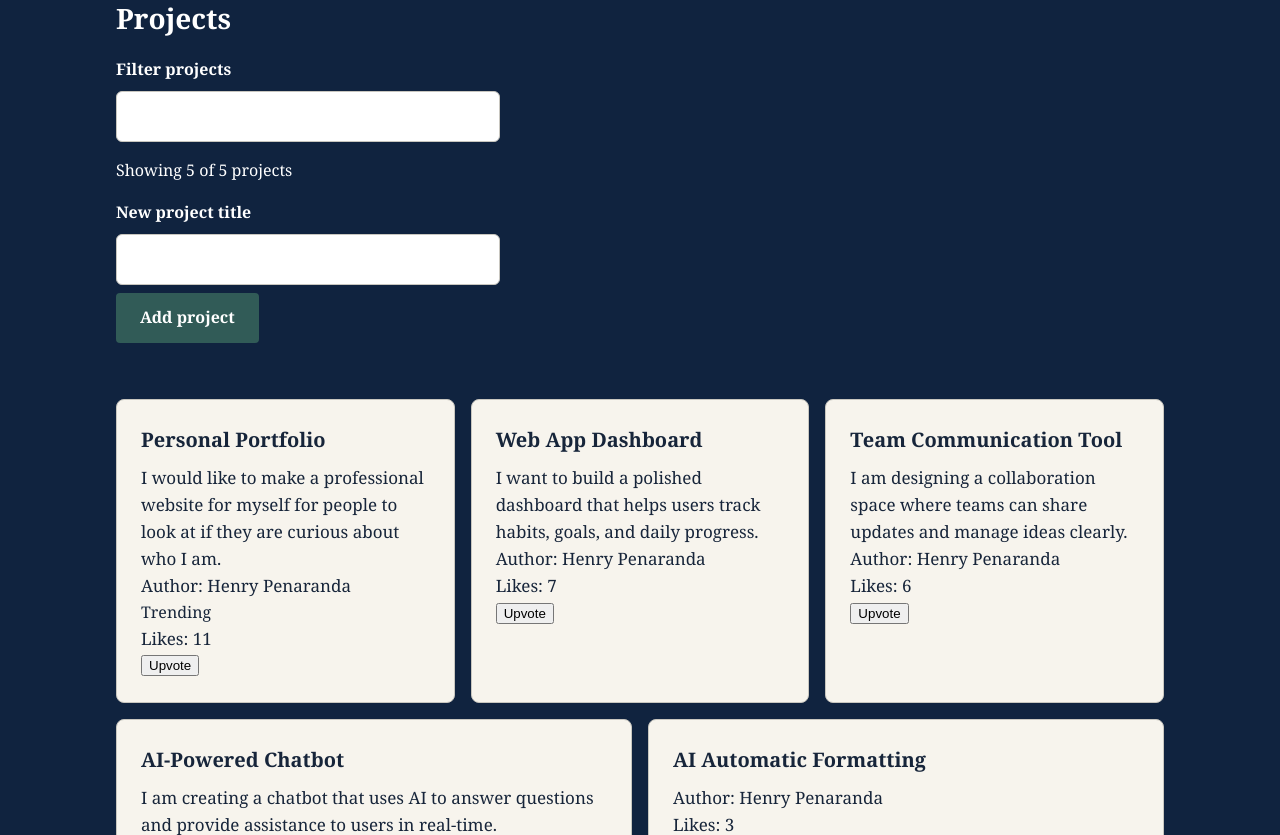
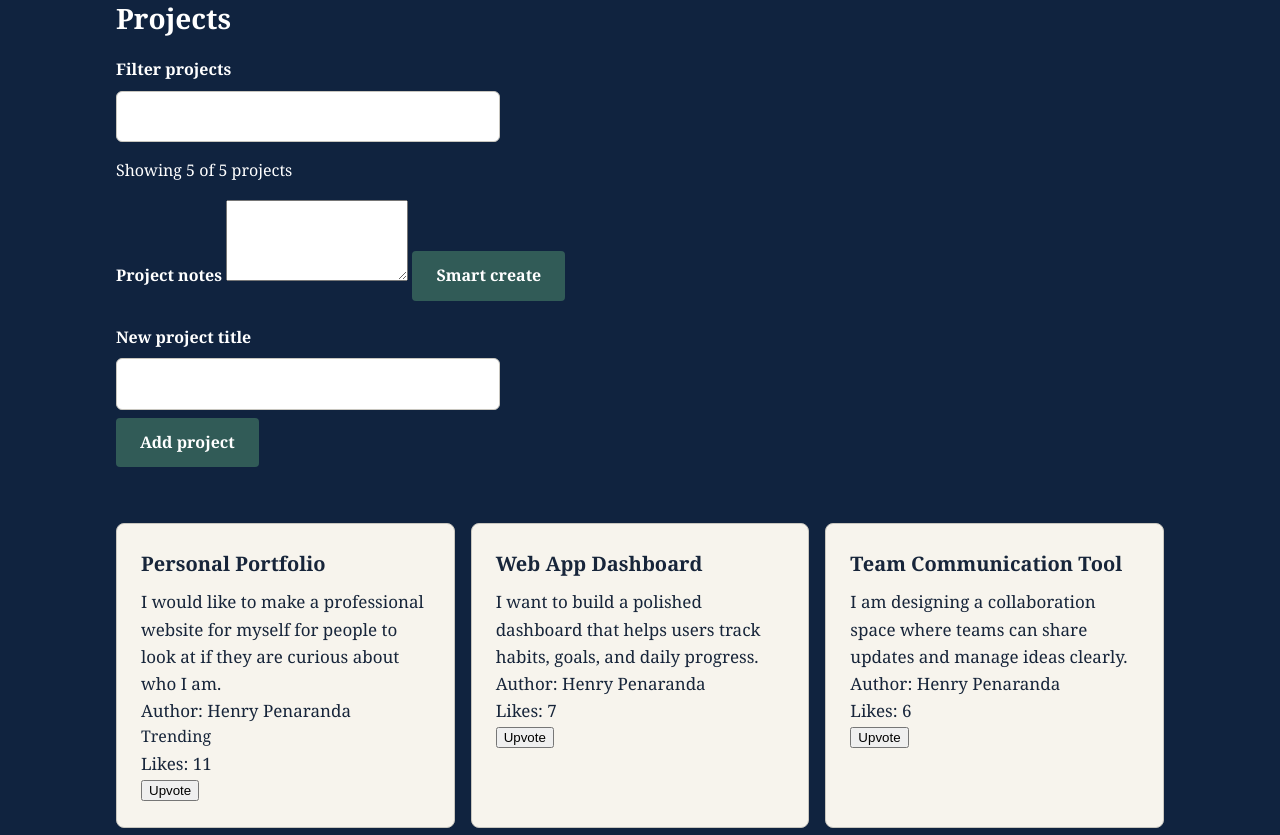
Before and after one commit to hpenaran/ssw215-hpenaran, a Flask app: page / in a window 1280 px wide. Shown: the part 453-1288 px from the top of the page. Run offline with Flask 3, Linux system fonts and the light colour scheme; data comes from the database, SQL or seed files in the repository.

Commit message:
feat: extract a project from raw notes

```diff
--- a/labs/lab9/app.py
+++ b/labs/lab9/app.py
@@ -4,6 +4,12 @@ from pathlib import Path
 from flask import Flask, jsonify, render_template, request
 from flask_sqlalchemy import SQLAlchemy
 from sqlalchemy.exc import SQLAlchemyError
+
+from ai_service import (
+    ProjectExtractionRefused,
+    ProjectExtractionUnavailable,
+    extract_project_details,
+)
 
 app = Flask(__name__)
 app.config["SQLALCHEMY_DATABASE_URI"] = "sqlite:///portfolio.db"
@@ -22,6 +28,8 @@ class Project(db.Model):
     id = db.Column(db.Integer, primary_key=True)
     title = db.Column(db.String(120), nullable=False, unique=True)
     description = db.Column(db.Text, nullable=False, default="")
+    summary = db.Column(db.Text, nullable=False, default="")
+    technologies = db.Column(db.Text, nullable=False, default="")
     likes = db.Column(db.Integer, nullable=False, default=0)
     author_id = db.Column(db.Integer, db.ForeignKey("author.id"), nullable=False)
 
@@ -30,6 +38,8 @@ class Project(db.Model):
             "id": self.id,
             "title": self.title,
             "description": self.description,
+            "summary": self.summary,
+            "technologies": self.technologies,
             "likes": self.likes,
             "author_id": self.author_id,
             "author_name": self.author.name,
@@ -97,6 +107,43 @@ def create_project():
     return jsonify(project.to_dict()), 201
 
 
+@app.post("/api/projects/smart")
+def create_smart_project():
+    data = request.get_json(silent=True)
+    notes = data.get("notes") if isinstance(data, dict) else None
+    if not isinstance(notes, str) or len(notes.strip()) < 20:
+        return jsonify({"error": "At least 20 characters of notes are required"}), 400
+
+    try:
+        details = extract_project_details(notes.strip())
+    except ProjectExtractionRefused:
+        return jsonify({"error": "The project notes were refused"}), 422
+    except ProjectExtractionUnavailable:
+        return jsonify({"error": "The AI provider is unavailable"}), 503
+
+    author = Author.query.filter_by(name="Henry Penaranda").first()
+    if author is None:
+        return jsonify({"error": "Project author is not available"}), 500
+
+    summary = details.summary.strip()
+    project = Project(
+        title=details.title.strip(),
+        description=summary,
+        summary=summary,
+        technologies=", ".join(technology.strip() for technology in details.technologies),
+        likes=0,
+        author=author,
+    )
+    db.session.add(project)
+    try:
+        db.session.commit()
+    except SQLAlchemyError:
+        db.session.rollback()
+        return jsonify({"error": "Could not create project; the title must be unique"}), 400
+
+    return jsonify(project.to_dict()), 201
+
+
 @app.post("/api/projects/<int:project_id>/upvote")
 def upvote_project(project_id):
     project = db.session.get(Project, project_id)
--- a/labs/lab9/templates/index.html
+++ b/labs/lab9/templates/index.html
@@ -39,6 +39,13 @@
 
         <p id="project-count" class="project-count" aria-live="polite">Showing {{ projects|length }} of {{ projects|length }} projects</p>
 
+        <form class="smart-create" id="smart-create-form">
+          <label class="filter-label" for="smart-notes">Project notes</label>
+          <textarea id="smart-notes" class="smart-notes" rows="5"></textarea>
+          <button class="button" id="smart-create-btn" type="submit">Smart create</button>
+          <p class="create-project-status" id="smart-create-status" role="status" aria-live="polite"></p>
+        </form>
+
         <form class="project-create" id="project-create-form">
           <label class="filter-label" for="new-title">New project title</label>
           <input id="new-title" class="filter-input" type="text" />
@@ -50,7 +57,14 @@
           {% for project in projects %}
           <article class="card" data-project-id="{{ project.id }}">
             <h3 class="card-title">{{ project.title }}</h3>
-            <p>{{ project.description }}</p>
+            {% if project.summary %}
+              <p>{{ project.summary }}</p>
+            {% elif project.description %}
+              <p>{{ project.description }}</p>
+            {% endif %}
+            {% if project.technologies %}
+              <p>Technologies: {{ project.technologies }}</p>
+            {% endif %}
             <p>Author: {{ project.author.name }}</p>
             {% if project.likes > 10 %}
               <span class="badge">Trending</span>
```
Also changed, not shown: labs/lab9/ai_service.py (added, +58 -0 lines).
